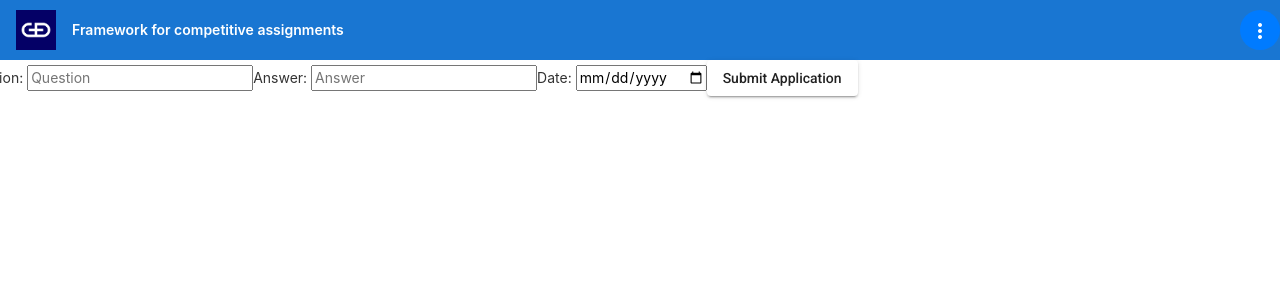
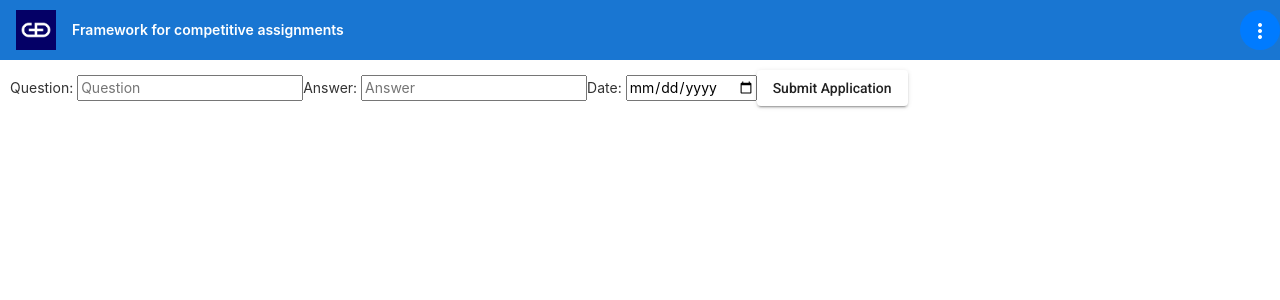
Before and after one commit to ThomasYacob/ProjektFrontend, an Angular app: page /daily-assignment in a window 1280 px wide. Shown: the top 300 px of the page. Built offline with nearby package versions, Linux system fonts and the light colour scheme.

Commit message:
bug fixes

```diff
--- a/src/app/assignment/assignment.component.css
+++ b/src/app/assignment/assignment.component.css
@@ -1,5 +1,5 @@
 .assignment{
     position: absolute;
-    margin-top: 50px;
-    left: 20px;
+    margin-top: 70px;
+    left: 10px;
 }
--- a/src/app/daily-assignment/daily-assignment.component.css
+++ b/src/app/daily-assignment/daily-assignment.component.css
@@ -1,5 +1,5 @@
 .form-Container {
     position: absolute;
-    margin-top: 60px;
-    left: -40px;
+    margin-top: 70px;
+    left: 10px;
 }
--- a/src/app/monthly-assignment/monthly-assignment.component.css
+++ b/src/app/monthly-assignment/monthly-assignment.component.css
@@ -1,5 +1,5 @@
 .monthly {
     position: absolute;
-    margin-top: 60px;
-    left: -40px;
+    margin-top: 70px;
+    left: 10px;
 }
--- a/src/app/weekly-assignment/weekly-assignment.component.css
+++ b/src/app/weekly-assignment/weekly-assignment.component.css
@@ -1,5 +1,5 @@
 .weekly {
     position: absolute;
-    margin-top: 60px;
-    left: -40px;
+    margin-top: 70px;
+    left: 10px;
 }
```
